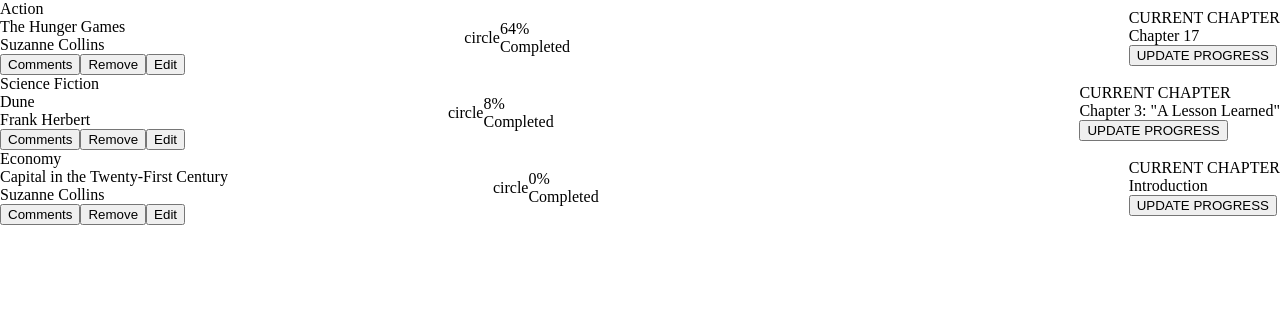
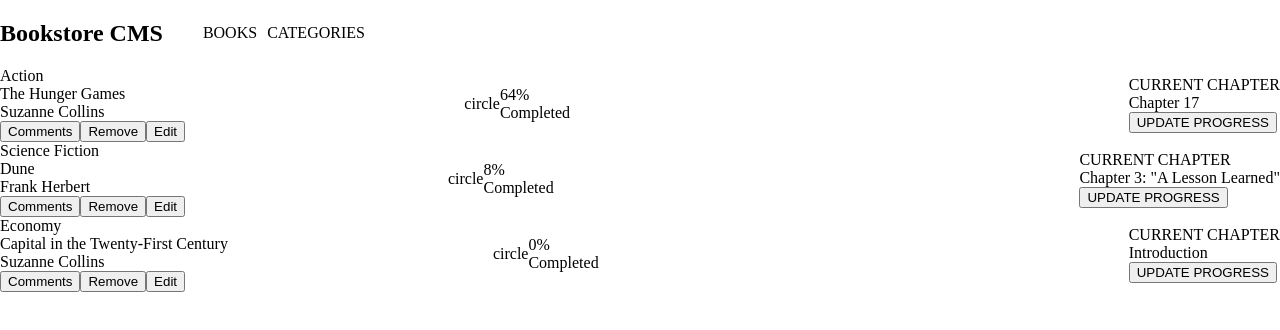
Before and after one commit to JauJau088/bookstore-react, a React (Create React App) app: page / in a window 1280 px wide. Shown: the top 330 px of the page. Built offline with nearby package versions, Linux system fonts and the light colour scheme.

Commit message:
Add Navbar component

```diff
--- a/src/App.js
+++ b/src/App.js
@@ -1,8 +1,11 @@
 import booksData from './data/booksData';
 import Book from './components/Book';
+import Navbar from './components/Navbar';
 
 const App = () => (
-  booksData.map((e) => (
+  <>
+    <Navbar />
+    {booksData.map((e) => (
       <Book
         key={e.id}
         title={e.title}
@@ -11,7 +14,8 @@
         currentChapter={e.currentChapter}
         progress={e.progress}
       />
-  ))
+    ))}
+  </>
 );
 
 export default App;
--- /dev/null
+++ b/src/components/Navbar.css
@@ -0,0 +1,4 @@
+ul {
+  list-style: none;
+  gap: 10px;
+}
--- a/src/components/Navbar.js
+++ b/src/components/Navbar.js
@@ -0,0 +1,14 @@
+import React from 'react';
+import './Navbar.css';
+
+const Navbar = () => (
+  <nav className="Flex-Row Align-Center">
+    <h1>Bookstore CMS</h1>
+    <ul className="Flex-Row Align-Center">
+      <li>BOOKS</li>
+      <li>CATEGORIES</li>
+    </ul>
+  </nav>
+);
+
+export default Navbar;
```
Lines whose indentation alone changed are shown as unchanged.
